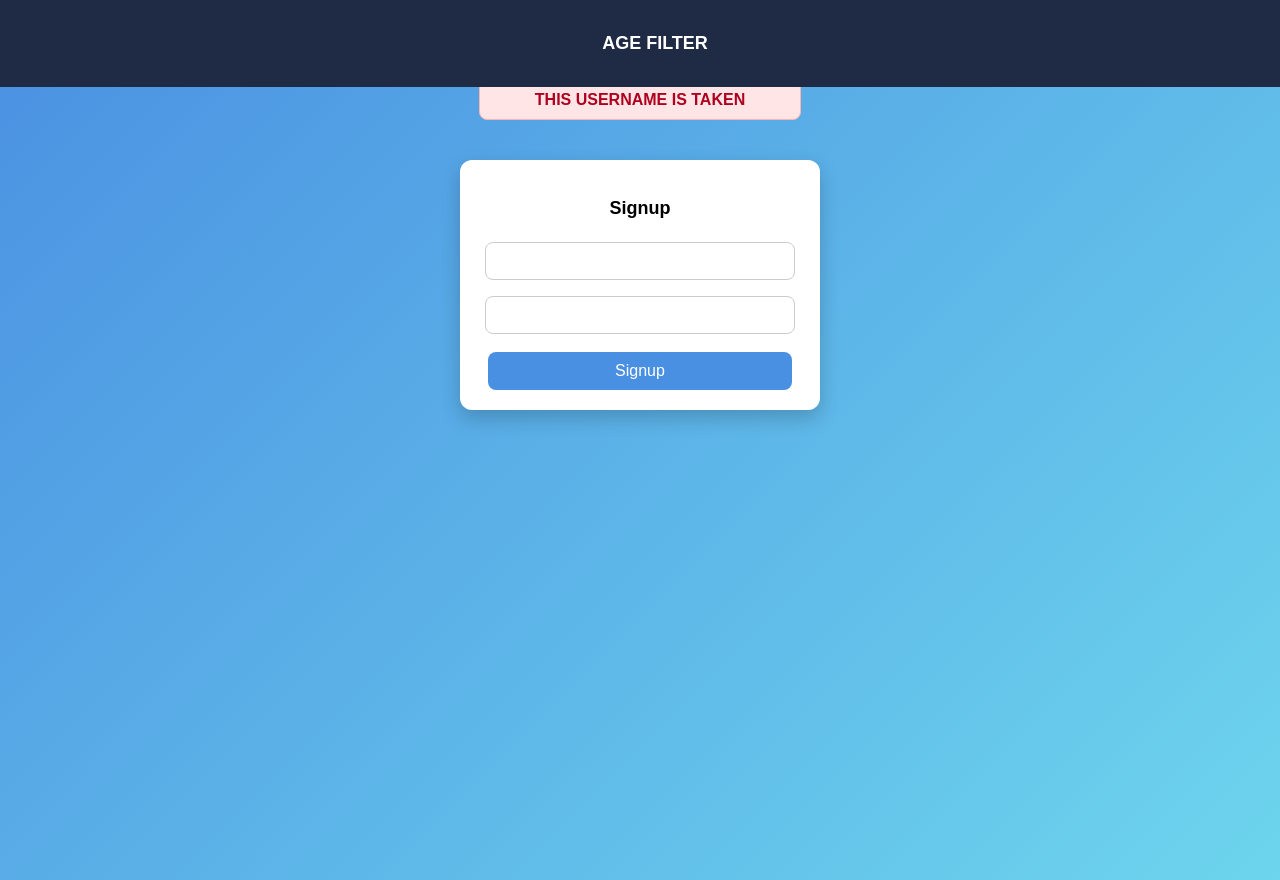
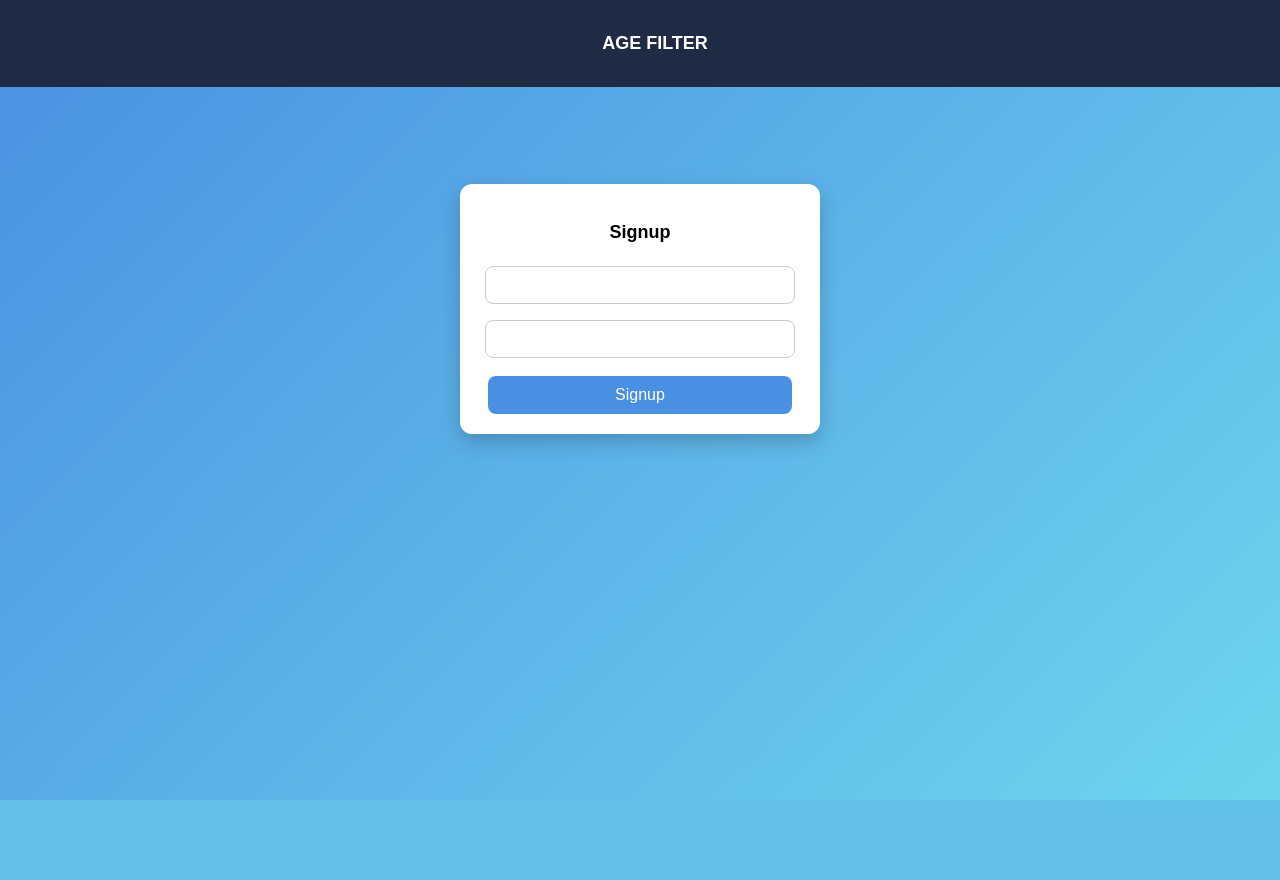
Before and after one commit to roboswordblog/AgeFilter, a Flask app: template templates/signup.html in a window 1280 px wide. After the commit the page ends 800 px from the top, so only its background shows below. Run offline with Flask 3, Linux system fonts and the light colour scheme; the template is opened without the code that fills it, so the values that code supplies are empty.

Commit message:
Make it go down

```diff
--- a/templates/signup.html
+++ b/templates/signup.html
@@ -35,6 +35,7 @@ body {
     margin-left: auto;
     margin-right: auto;
     border-radius: 8px;
+    display: none;
 }
 
 .errorBox h1 {
@@ -103,6 +104,14 @@ body {
 <div class="errorBox">
     <h1>THIS USERNAME IS TAKEN</h1>
 </div>
+<br>
+<br>
+<br>
+<br>
+<br>
+<br>
+<br>
+<br>
 <div class="card">
 <p>Signup</p>
 
```
